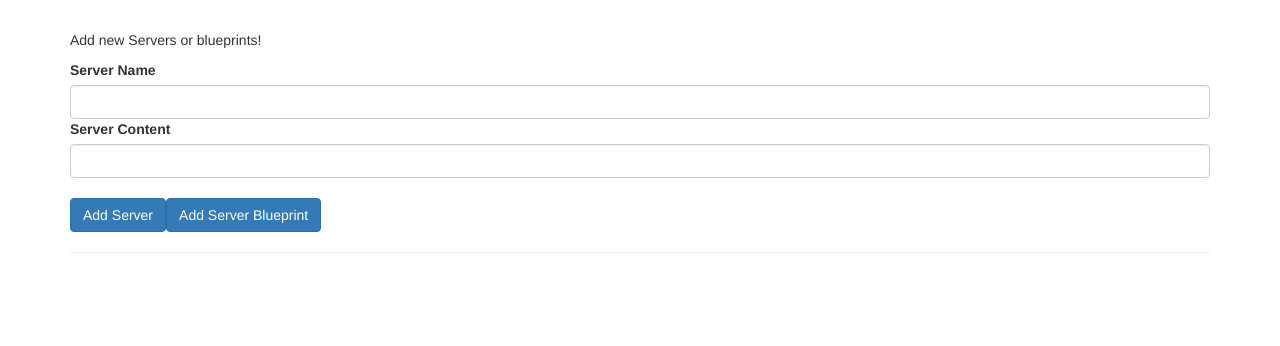
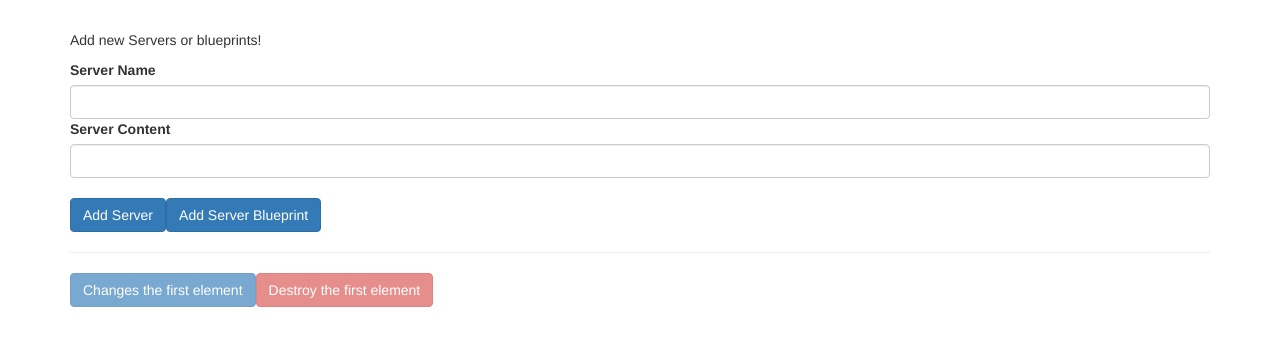
Before and after one commit to clebersonp/angular5-udemy, an Angular app in the folder cmp-databinding-start/: page / in a window 1280 px wide. Shown: the top 346 px of the page. Built offline with nearby package versions, Linux system fonts and the light colour scheme.

Commit message:
aprendido sobre o ciclo de vida do angular

```diff
--- a/cmp-databinding-start/src/app/app.component.html
+++ b/cmp-databinding-start/src/app/app.component.html
@@ -3,7 +3,9 @@
   <hr>
   <div class="row">
     <div class="col-xs-12">
-      <app-server-element *ngFor="let element of serverElements" [srvElement]="element">
+      <button class="btn btn-primary" (click)="onBtnClickChanges()" [disabled] = "serverElements.length <= 0">Changes the first element</button>
+      <button class="btn btn-danger" (click)="onBtnClickDestroyFirstElement()" [disabled] = "serverElements.length <= 0">Destroy the first element</button>
+      <app-server-element *ngFor="let element of serverElements" [srvElement]="element" [onlyServerName]="element.name">
 
         <!--
           para usar qualquer elemento dentro do proprio component,
--- a/cmp-databinding-start/src/app/app.component.ts
+++ b/cmp-databinding-start/src/app/app.component.ts
@@ -1,4 +1,4 @@
-import { Component} from '@angular/core';
+import { Component } from '@angular/core';
 
 @Component({
   selector: 'app-root',
@@ -7,6 +7,7 @@ import { Component} from '@angular/core';
 })
 export class AppComponent {
   serverElements = [];
+  num = 0;
 
   onServerCreated(event: {name: string, content: string}) {
     this.serverElements.push({
@@ -23,4 +24,14 @@ export class AppComponent {
       content: event.content
     });
   }
+
+  onBtnClickChanges() {
+    this.num++;
+    this.serverElements[0].name = 'changed ' + this.num + ' times';
+  }
+
+  // removendo o elemento do array para ver o cicle de vida OnDestroy
+  onBtnClickDestroyFirstElement() {
+    this.serverElements.splice(0, 1);
+  }
 }
--- a/cmp-databinding-start/src/app/server-element/server-element.component.html
+++ b/cmp-databinding-start/src/app/server-element/server-element.component.html
@@ -1,5 +1,6 @@
 <div class="panel panel-default">
-  <div class="panel-heading">{{ element.name }}</div>
+  <!-- <div class="panel-heading">{{ element.name }}</div> -->
+  <div class="panel-heading">{{ name }}</div>
   <div class="panel-body">
     <!--
       para usar template html entre abre de fecha component (<app-server-element>entra aqui</app-server-element>),
--- a/cmp-databinding-start/src/app/server-element/server-element.component.ts
+++ b/cmp-databinding-start/src/app/server-element/server-element.component.ts
@@ -1,4 +1,18 @@
-import { Component, OnInit, Input, ViewEncapsulation } from '@angular/core';
+import {
+        Component,
+        OnInit,
+        Input,
+        ViewEncapsulation,
+        OnChanges,
+        SimpleChanges,
+        DoCheck,
+        AfterContentInit,
+        AfterContentChecked,
+        AfterViewInit,
+        AfterViewChecked,
+        OnDestroy
+
+      } from '@angular/core';
 
 @Component({
   selector: 'app-server-element',
@@ -8,7 +22,15 @@ import { Component, OnInit, Input, ViewEncapsulation } from '@angular/core';
   // encapulation default is emulated. Exitem None e Native.
   // None permite usar em toda aplicacao o css, o Native nao sao todos os browsers que suportam
 })
-export class ServerElementComponent implements OnInit {
+export class ServerElementComponent implements
+  OnInit,
+  OnChanges,
+  DoCheck,
+  AfterContentInit,
+  AfterContentChecked,
+  AfterViewInit,
+  AfterViewChecked,
+  OnDestroy {
 
   /*
    o decorator @Input() permite expor essa propriedade para outro modulos,
@@ -19,9 +41,43 @@ export class ServerElementComponent implements OnInit {
   // tslint:disable-next-line:no-input-rename
   @Input('srvElement') element: {type: string, name: string, content: string};
 
-  constructor() { }
+  // tslint:disable-next-line:no-input-rename
+  @Input('onlyServerName') name: string;
+
+  constructor() {
+    console.log('constructor called!');
+  }
+
+  ngOnChanges(changes: SimpleChanges) {
+    console.log('ngOnChanges called!');
+    console.log(changes);
+  }
 
   ngOnInit() {
+    console.log('ngOnInit called!');
   }
 
+  ngDoCheck() {
+    console.log('ngDoCheck called!');
+  }
+
+  ngAfterContentInit() {
+    console.log('ngAfterContentInt called!');
+  }
+
+  ngAfterContentChecked() {
+    console.log('ngAfterContentChecked!');
+  }
+
+  ngAfterViewInit() {
+    console.log('ngAfterViewInt called!');
+  }
+
+  ngAfterViewChecked() {
+    console.log('ngAfterViewChecked!');
+  }
+
+  ngOnDestroy() {
+    console.log('ngOnDestroy called!');
+  }
 }
```
